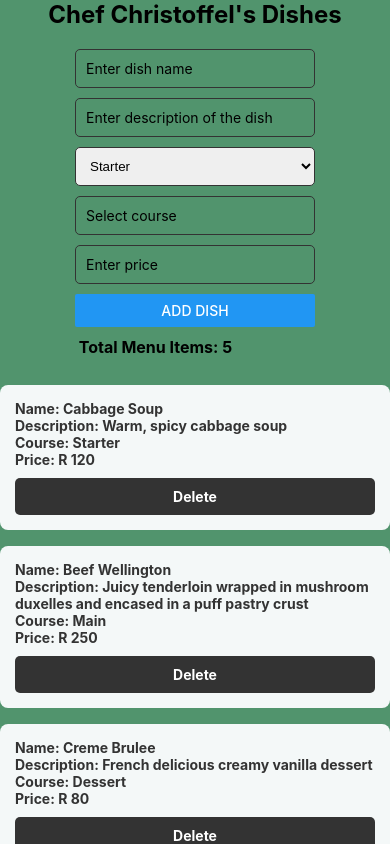
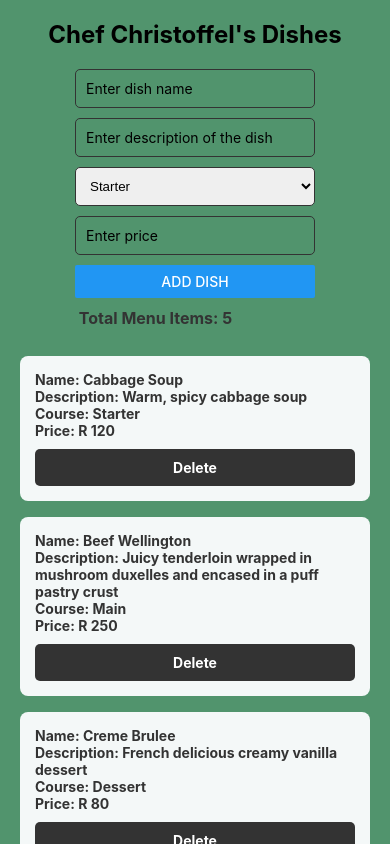
Before and after one commit to Gugulethu11/MASTPOEPART2, a React Native app: screen / in a window 390 px wide. Built offline with nearby package versions, Linux system fonts and the light colour scheme.

Commit message:
refactor: clean up input fields and button styling in App component.

```diff
--- a/App.tsx
+++ b/App.tsx
@@ -85,18 +85,12 @@ export default function App() {
         </Picker>
         <TextInput
           style={styles.input}
-          placeholder="Select course"
-          value={newCourse}
-          onChangeText={setNewCourse}
-          />
-        <TextInput
-          style={styles.input}
           placeholder="Enter price"
           value={newPrice}
           onChangeText={setNewPrice}
           keyboardType="numeric"
         />
-        <Button style={styles.btnAdd} title="Add Dish" onPress={addItem} />
+        <Button title="Add Dish" onPress={addItem} />
 
         <Text style={styles.totalText}> Total Menu Items: {menu.length} </Text>
 
@@ -131,7 +125,8 @@ const styles = StyleSheet.create({
     fontSize: 24,
     fontWeight: "bold",
     marginBottom: 20,
-    color: "black"
+    color: "black",
+    paddingTop: 20,
   },
   inputContainer: {
     marginBottom: 20,
@@ -148,6 +143,8 @@ const styles = StyleSheet.create({
     padding: 15,
     marginVertical: 8,
     borderRadius: 8,
+    justifyContent: "center",
+    width: 350,
   },
   dishname: {
     fontSize: 14,
@@ -174,7 +171,8 @@ const styles = StyleSheet.create({
     padding: 10,
     borderRadius: 5,
     marginTop: 10,
-    alignItems: "center"
+    alignItems: "center",
+    justifyContent: "center",
   },
   btnText:{
     color: "white",
@@ -188,5 +186,7 @@ const styles = StyleSheet.create({
     fontSize: 16,
     fontWeight: "bold",
     marginTop: 10,
+    color: "#333",
+    alignItems: "center",
   }
 });
```
